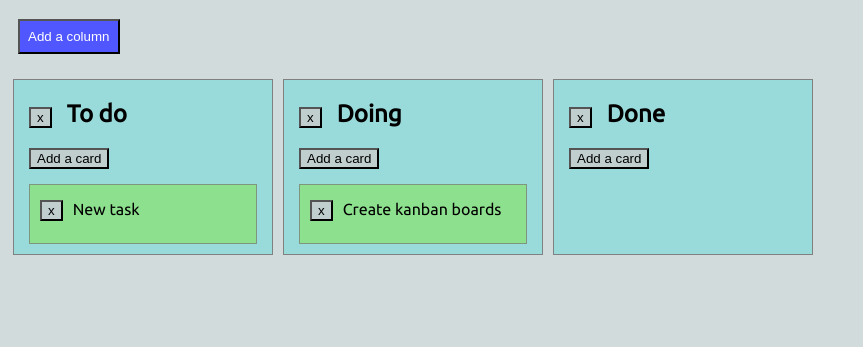
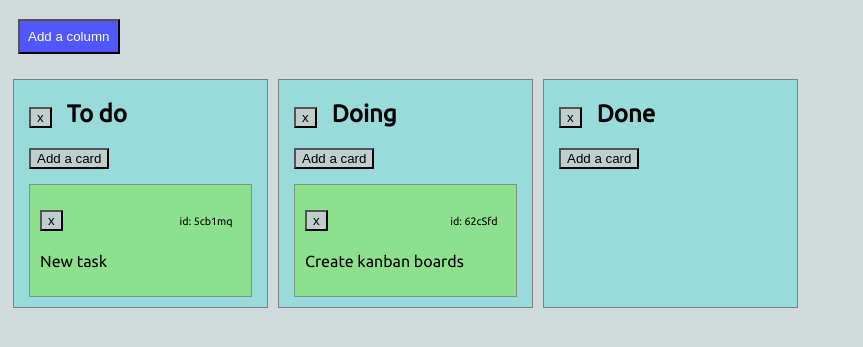
Before and after one commit to tomasz-konecki/zadanie_11_6, a plain HTML site: page index.html in a window 1280 px wide. Shown: the part 61-408 px from the top of the page, without its empty margins (0-863 px from the left). Drawn offline with nearby package versions, Linux system fonts and the light colour scheme.

Commit message:
Make corrections

```diff
--- a/css/style.css
+++ b/css/style.css
@@ -30,11 +30,17 @@ li:nth-of-type(even) {
    background: #ff9f7c;
 }
 p {
-    display: inline-block;
-    margin: 10px 10px 15px;
+    margin-top: 0;
 }
 button:hover {
     cursor: pointer;
+}
+h6 {
+    display: inline-block;
+    width: 160px;
+    margin-left: 10px;
+    text-align: right;
+    font-weight: normal;
 }
 .column-container {
     display: flex;
@@ -44,15 +50,14 @@ button:hover {
     padding-bottom: 10px;
 }
 .column {
-    width: 260px;
+    width: 255px;
     padding: 0 15px 10px;
     margin: 5px;
-    background: #5ECDCD;
     background: #99dbdb;
     border: 1px solid gray;
 }
 .card-placeholder {
-    height: 60px;
+    height: 100px;
 }
 .btn-delete, .add-card,
 .create-column, .card-placeholder,
--- a/index.html
+++ b/index.html
@@ -11,7 +11,7 @@
 
     <div id="board" class="board">
         <h1>Kanban board</h1>
-        <button class="create-column">Add a column</button>
+        <button id="create-column" class="create-column">Add a column</button>
         <div class="column-container"></div>
     </div>
 
--- a/js/scripts.js
+++ b/js/scripts.js
@@ -4,17 +4,17 @@ $(function() {
 
     var board = {
         name: 'Kanban Board',
+        $element: $('#board .column-container'),
         addColumn: function(column) {
             this.$element.append(column.$element);
             initSortable();
-        },
-        $element: $('#board .column-container')
+        }
     };
 
-    $('.create-column')
+    $('#create-column')
         .click(() => {
-            var name = prompt('Enter a column name');
-            var column = new Column(name);
+            var name = prompt('Enter a column name'),
+                column = new Column(name);
             board.addColumn(column);
         });
 
@@ -27,11 +27,15 @@ $(function() {
         }).disableSelection();
     }
 
-    function randomString() {
+    function randomString(number) {
         var chars = '0123456789abcdefghiklmnopqrstuvwxyzABCDEFGHIJKLMNOPQRSTUVWXTZ';
-        var str = '';
-        for (i = 0; i < 10; i++) {
-            str += chars.charAt(Math.floor(Math.random() * chars.length));
+            str = '',
+            charLength = chars.length,
+            idLength = number || 10,
+            i=0;
+
+        for (i = 0; i < idLength; i++) {
+            str += chars.charAt(Math.floor(Math.random() * charLength));
         }
         return str;
     }
@@ -52,11 +56,11 @@ $(function() {
                 $columnDelete = $('<button>').addClass('btn-delete').text('x'),
                 $columnAddCard = $('<button>').addClass('add-card').text('Add a card');
 
-            $columnDelete.click(function() {
+            $columnDelete.click(() => {
                 self.removeColumn();
             });
 
-            $columnAddCard.click(function() {
+            $columnAddCard.click(() => {
                 self.addCard(new Card(prompt("Enter the name of the card")));
             });
 
@@ -90,14 +94,16 @@ $(function() {
 
         function createCard() {
             var $card = $('<li>').addClass('card'),
+                $cardId = $('<h6>').addClass('cardId').text(`id: ${randomString(6)}`),
                 $cardDescription = $('<p>').addClass('card-description').text(self.description),
                 $cardDelete = $('<button>').addClass('btn-delete').text('x');
 
-            $cardDelete.click(function() {
+            $cardDelete.click(() => {
                   self.removeCard();
             });
 
             $card.append($cardDelete)
+                .append($cardId)
                 .append($cardDescription);
 
               return $card;
@@ -112,21 +118,17 @@ $(function() {
 
 // -------------------------------------------------------------------------------------------------
 
-    // TWORZENIE KOLUMN
-    var todoColumn = new Column('To do');
-    var doingColumn = new Column('Doing');
-    var doneColumn = new Column('Done');
+    var todoColumn = new Column('To do'),
+        doingColumn = new Column('Doing'),
+        doneColumn = new Column('Done');
 
-    // DODAWANIE KOLUMN DO TABLICY
     board.addColumn(todoColumn);
     board.addColumn(doingColumn);
     board.addColumn(doneColumn);
 
-    // TWORZENIE NOWYCH EGZEMPLARZY KART
-    var card1 = new Card('New task');
-    var card2 = new Card('Create kanban boards');
+    var card1 = new Card('New task'),
+        card2 = new Card('Create kanban boards');
 
-    // DODAWANIE KART DO KOLUMN
     todoColumn.addCard(card1);
     doingColumn.addCard(card2);
 
```
